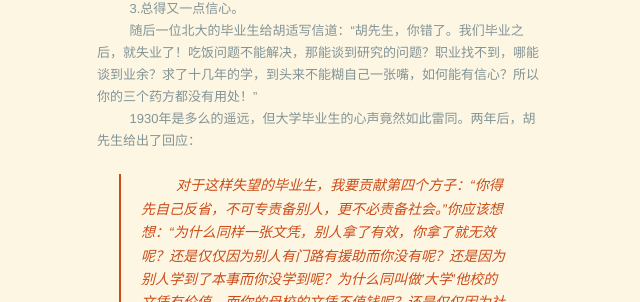
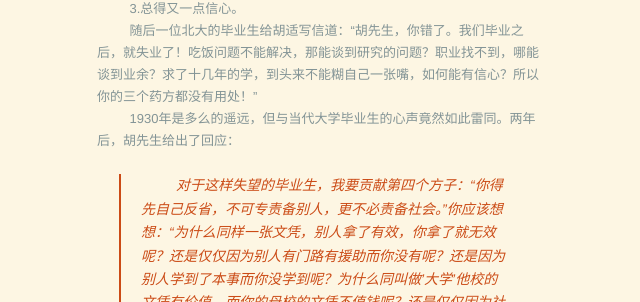
Before and after one commit to mycalf/xiaoniu.me, a Jekyll site: the page built from _posts/2019-03-03-混出来的学历.markdown, in a window 1280 px wide. Shown: the part 259-561 px from the top of the page, without its empty margins (318-958 px from the left). Built offline with Jekyll 4.4.1, drawn with Linux system fonts in a browser that asks for light colours; nearby versions of some CDN libraries.

Commit message:
修正修辞

```diff
--- a/_posts/2019-03-03-混出来的学历.markdown
+++ b/_posts/2019-03-03-混出来的学历.markdown
@@ -16,7 +16,7 @@
 <br>
 &emsp;&emsp;&ensp;随后一位北大的毕业生给胡适写信道：“胡先生，你错了。我们毕业之后，就失业了！吃饭问题不能解决，那能谈到研究的问题？职业找不到，哪能谈到业余？求了十几年的学，到头来不能糊自己一张嘴，如何能有信心？所以你的三个药方都没有用处！”
 <br>
-&emsp;&emsp;&ensp;1930年是多么的遥远，但大学毕业生的心声竟然如此雷同。两年后，胡先生给出了回应：
+&emsp;&emsp;&ensp;1930年是多么的遥远，但与当代大学毕业生的心声竟然如此雷同。两年后，胡先生给出了回应：
 <br>
 >### &emsp;&emsp;&ensp;对于这样失望的毕业生，我要贡献第四个方子：“你得先自己反省，不可专责备别人，更不必责备社会。”你应该想想：“为什么同样一张文凭，别人拿了有效，你拿了就无效呢？还是仅仅因为别人有门路有援助而你没有呢？还是因为别人学到了本事而你没学到呢？为什么同叫做'大学'他校的文凭有价值，而你的母校的文凭不值钱呢？还是仅仅因为社会只问虚名而不问实际呢？还是因为你的学校本来不够格呢？还是因为你的母校的名誉被你和你的同学闹得毁坏了，所以社会厌恶轻视你的学堂呢？“
 
```
